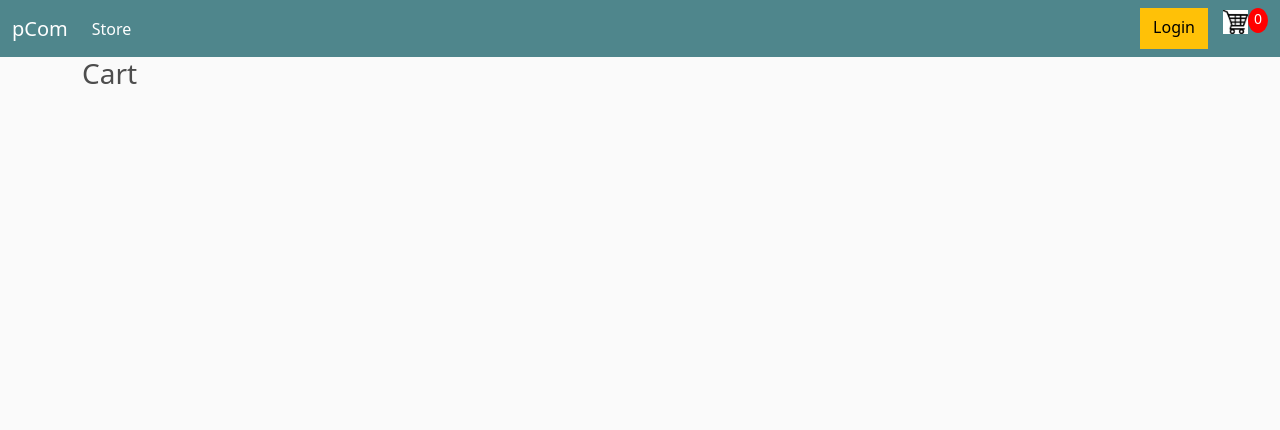
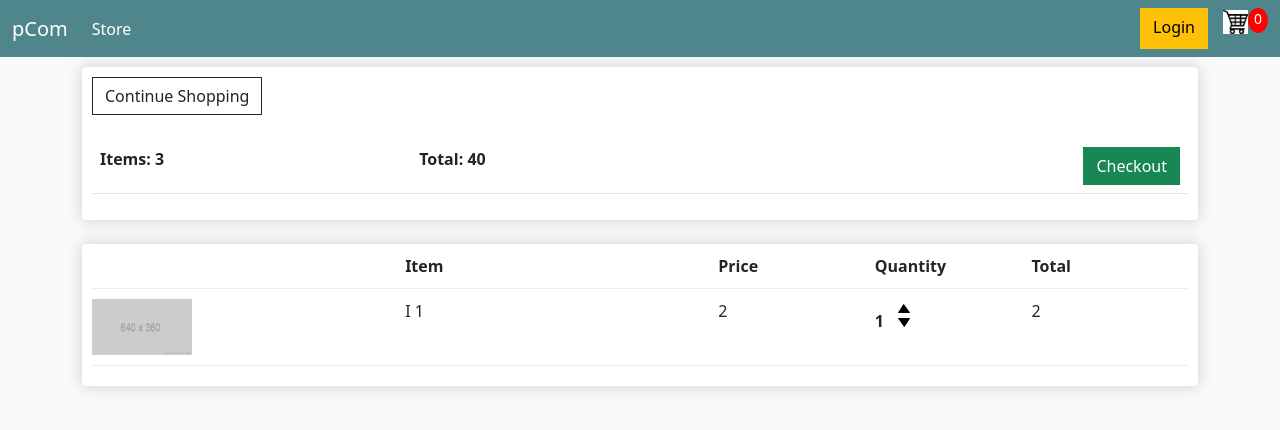
Before and after one commit to Anib999/djangoecommerce, a Django app: page /cart/ in a window 1280 px wide. Shown: the top 430 px of the page. Run offline with Django 4.2, Linux system fonts and the light colour scheme; lists and menus that the app fills with data are empty; some libraries are stand-ins or nearby versions.

Commit message:
cart page styled

```diff
--- a/store/templates/store/Cart.html
+++ b/store/templates/store/Cart.html
@@ -1,5 +1,54 @@
 {% extends 'store/Main.html' %}
 {% load static %}
 {% block content %}
-<h3>Cart</h3>
+
+<div class="row">
+    <div class="col-lg-12">
+
+        <div class="box-element">
+            <a href="{% url 'store' %}" class="btn btn-outline-dark">Continue Shopping</a>
+
+            <br />
+            <br />
+
+            <table class="table">
+                <tr>
+                    <th>Items: 3</th>
+                    <th>Total: 40</th>
+                    <th style="text-align: right;">
+                        <a class="btn btn-success" href="{%  url 'checkout' %}">Checkout</a>
+                    </th>
+                </tr>
+            </table>
+        </div>
+        <br />
+        <div class="box-element">
+            <div class="cart-row">
+                <div style="flex: 2;"></div>
+                <div style="flex: 2;"><strong>Item</strong> </div>
+                <div style="flex: 1;"><strong>Price</strong></div>
+                <div style="flex: 1;"><strong>Quantity</strong></div>
+                <div style="flex: 1;"><strong>Total</strong></div>
+            </div>
+            <div class="cart-row">
+                <div style="flex: 2;">
+                    <img class="row-image" src="{% static 'images/2+placeholder.png' %}" alt="">
+                </div>
+                <div style="flex: 2;">I 1</div>
+                <div style="flex: 1;">2</div>
+                <div style="flex: 1;">
+                    <p class="quantity">1</p>
+                    <div class="quantity">
+                        <img class="chg-quantity" src="{% static 'images/up.png' %}" alt="">
+                        <img class="chg-quantity" src="{% static 'images/down.png' %}" alt="">
+                    </div>
+                </div>
+                <div style="flex: 1;">2</div>
+            </div>
+        </div>
+
+    </div>
+
+</div>
+
 {% endblock content %}
```
Also changed, not shown: static/images/down.png (added), static/images/up.png (added).
